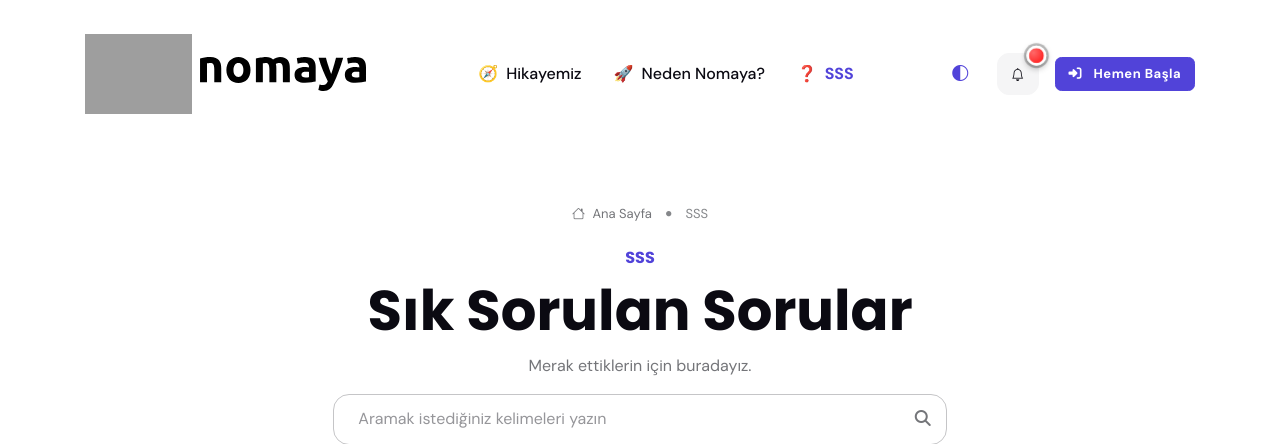
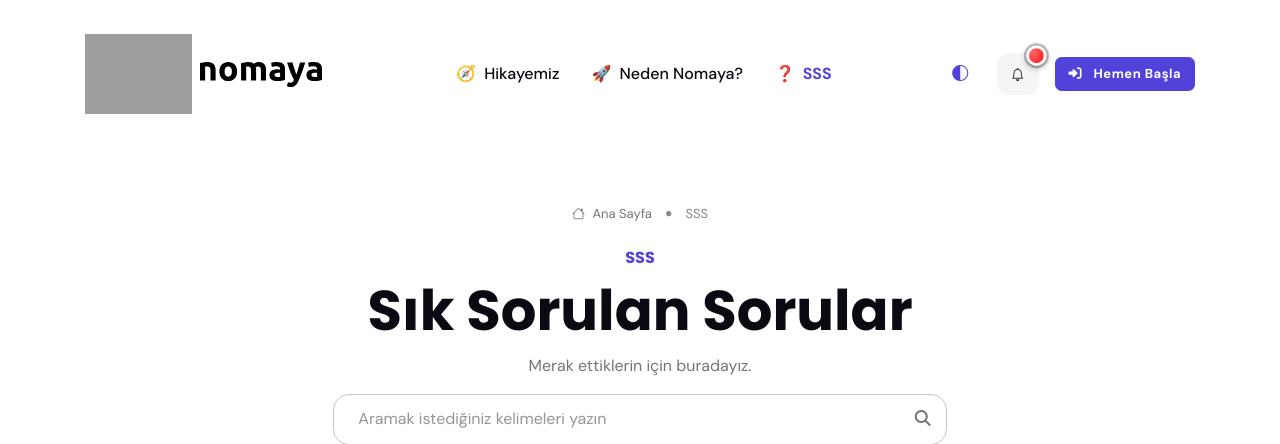
Before and after one commit to volkancyberframework-ux/nomaya, a Django app: page /faqs/ in a window 1280 px wide. Shown: the top 444 px of the page. Run offline with Django 4.2, Linux system fonts and the light colour scheme; some libraries are stand-ins or nearby versions; grey boxes are pictures that could not be loaded.

```diff
--- a/templates/base.html
+++ b/templates/base.html
@@ -196,13 +196,13 @@
           class="light-mode-item navbar-brand-item"
           src="{% static 'assets/images/logo.svg' %}"
           alt="Nomaya"
-          style="height:34px; width:auto; display:block;"
+          style="height:25px; width:auto; display:block;"
         />
         <img
           class="dark-mode-item navbar-brand-item"
-          src="{% static 'assets/images/logo-light-beta.svg' %}"
+          src="{% static 'assets/images/logo-light.svg' %}"
           alt="Nomaya"
-          style="height:34px; width:auto; display:block;"
+          style="height:25px; width:auto; display:block;"
         />
       </a>
 
```
